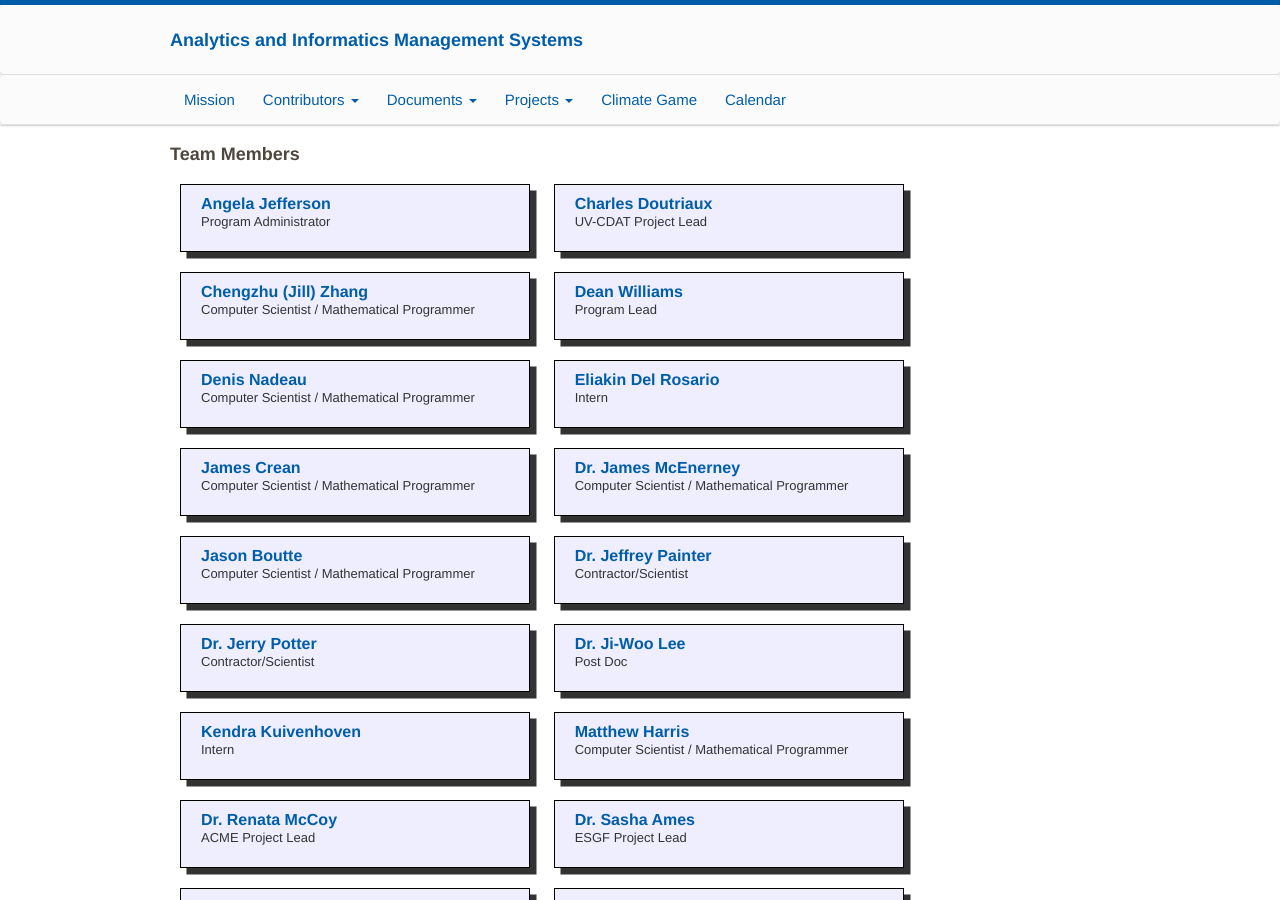
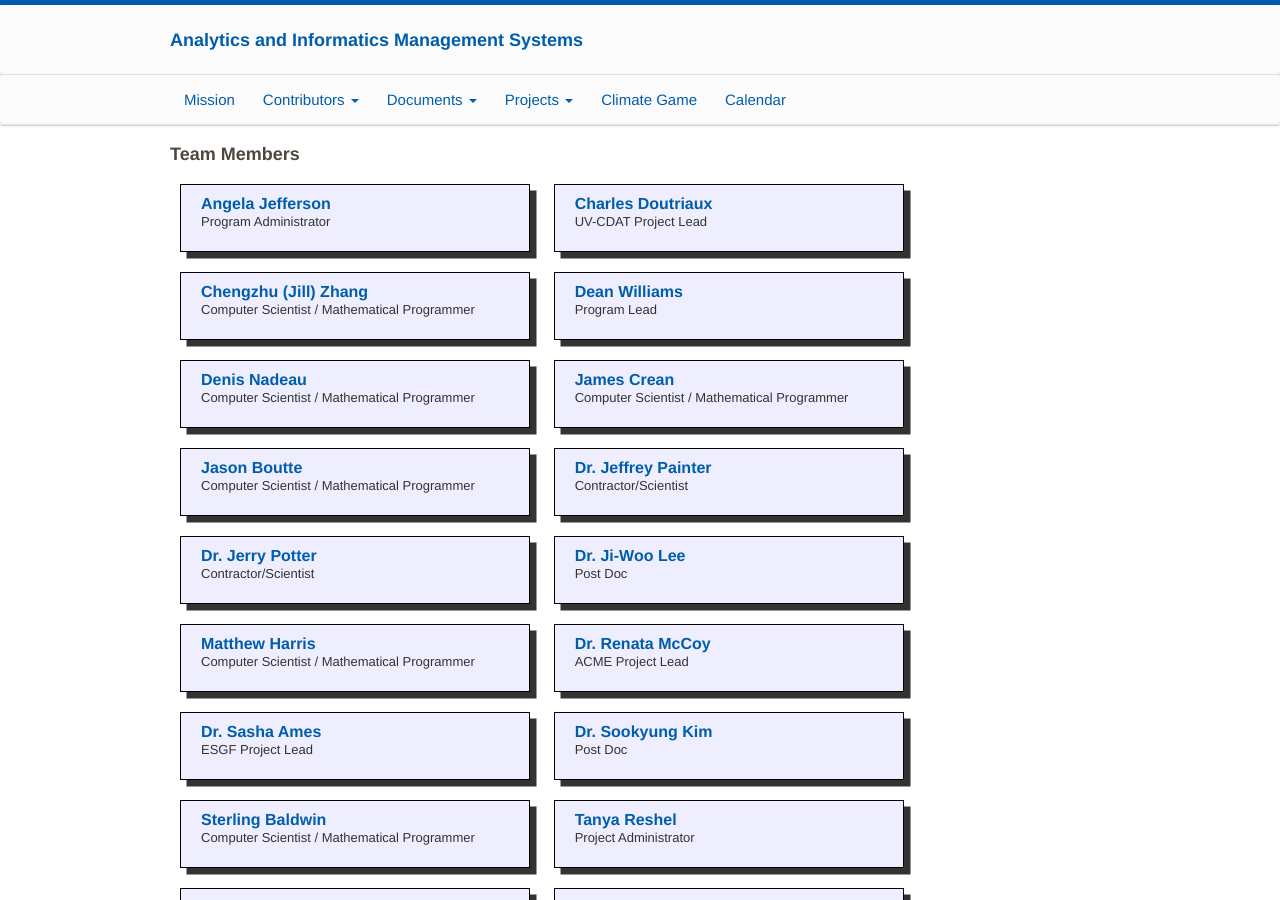
Before and after one commit to aims-group/aims-site, a Jekyll site: the page built from team.md, in a window 1280 px wide and 900 px high. Built offline with Jekyll 4.4.1, drawn with Linux system fonts in a browser that asks for light colours.

Commit message:
MBH: updating team members

```diff
--- a/team.md
+++ b/team.md
@@ -43,21 +43,7 @@ title: Team
 
 <div class="person">
   <div class="person-info">
-    <div class="person-name"><a href="https://github.com/eliakindelrosario" target="_blank">Eliakin Del Rosario</a></div>
-    <div class="person-position">Intern</div>
-  </div>
-</div>
-
-<div class="person">
-  <div class="person-info">
     <div class="person-name"><a href="https://github.com/James-Crean" target="_blank">James Crean</a></div>
-    <div class="person-position">Computer Scientist / Mathematical Programmer</div>
-  </div>
-</div>
-
-<div class="person">
-  <div class="person-info">
-    <div class="person-name"><a href="https://github.com/mcenerney1" target="_blank">Dr. James McEnerney</a></div>
     <div class="person-position">Computer Scientist / Mathematical Programmer</div>
   </div>
 </div>
@@ -87,13 +73,6 @@ title: Team
   <div class="person-info">
     <div class="person-name"><a href="https://github.com/lee1043" target="_blank">Dr. Ji-Woo Lee</a></div>
     <div class="person-position">Post Doc</div>
-  </div>
-</div>
-
-<div class="person">
-  <div class="person-info">
-    <div class="person-name"><a href="https://github.com/#" target="_blank">Kendra Kuivenhoven</a></div>
-    <div class="person-position">Intern</div>
   </div>
 </div>
 
```
